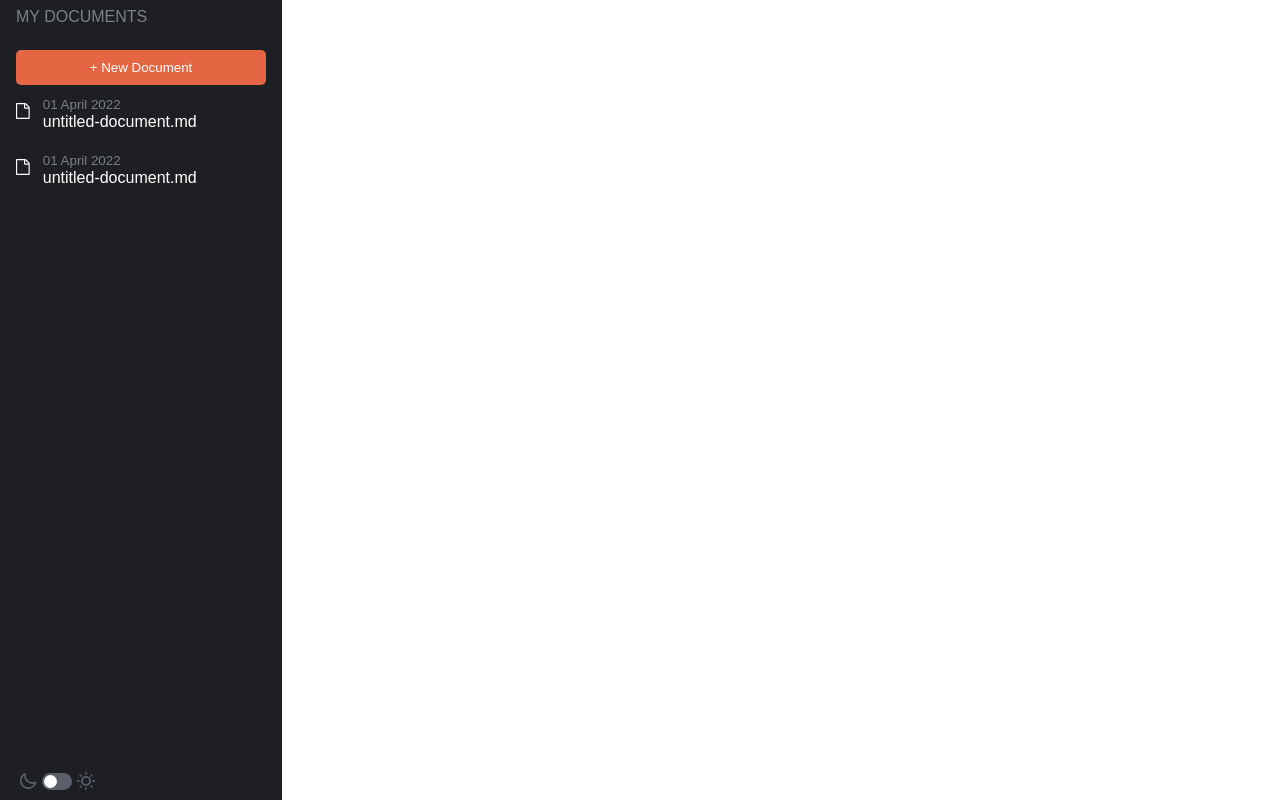
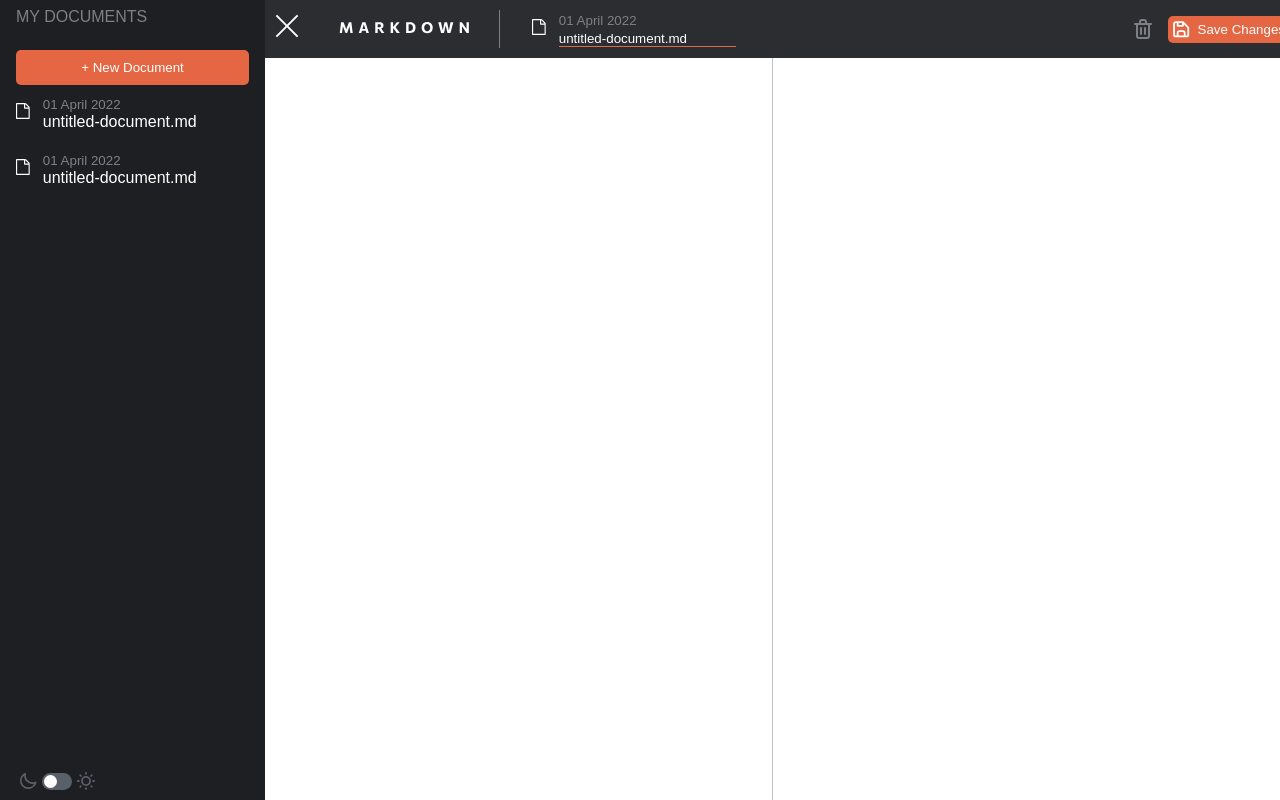
Before and after one commit to AkideweKuseh/markdown-editor, a Vue app: page / in a window 1280 px wide. Built offline with nearby package versions, Linux system fonts and the light colour scheme.

Commit message:
Created Editor Component (Header, Textarea and Preview)

```diff
--- a/src/App.vue
+++ b/src/App.vue
@@ -1,15 +1,18 @@
 <script lang="ts">
 import Sidebar from '@/components/Sidebar.vue'
+import Editor from '@/components/Editor.vue'
   export default{
     name: 'App',
     components: {
-      Sidebar
+      Sidebar,
+      Editor
     }
   }
 </script>
 
 <template>
    <sidebar></sidebar>
+   <editor></editor>
 </template>
 
 <style>
--- a/src/assets/main.css
+++ b/src/assets/main.css
@@ -24,9 +24,13 @@
     margin: 0;
     user-select: none;
 }
+.app{
+    display: flex;
+}
 
 body{
     font-family: "Roboto Slab", serif;
+    overflow: hidden;
 }
 
 h1{
@@ -58,3 +62,19 @@ h6{
     font-size: 14px;
     color: var(--btnIdelColor);
 }
+
+.sidebar .hidden {
+    transform: translateX(-100%);
+}
+
+.main-content .full-width {
+    margin-left: 0;
+}
+
+.header .menu-active .menu-btn {
+    display: none;
+}
+
+  .header .menu-active .close-btn {
+    display: block;
+}
--- /dev/null
+++ b/src/components/Editor.vue
@@ -0,0 +1,160 @@
+<template>
+    <div class="main-content" id="main-content">
+        <div class="header" id="header">
+            <div class="header-left">
+                <button class="menu-btn" id="menu-btn">
+                    <img src="../assets/icon-menu.svg">
+                </button>
+                <button class="close-btn" id="close-btn">
+                    <img src="../assets/icon-close.svg">
+                </button>
+                <span class="logo"><img src="../assets/logo.svg"></span>
+                <div class="document">
+                        <div class="file-icon">
+                            <img src="../assets/icon-document.svg" />
+                        </div>
+                    <div class="file-info">
+                        <small>01 April 2022</small><br>
+                        <span><input type="text" value="untitled-document.md"></span>
+                    </div>
+                    </div>
+            </div>
+            <div class="header-right">
+                <img class="delete-icon" src="../assets/icon-delete.svg"/>
+                <button class="btn-save"><img class="save-icon" src="../assets/icon-save.svg"/>Save Changes</button>
+            </div>
+        </div>
+        <div class="markdown-editor">
+            <textarea class="markdown" id="markdown"></textarea>
+            <div class="preview" id="preview"></div>
+        </div>
+    </div>
+</template>
+
+<script lang="ts">
+    export default{
+        name: 'Editor',
+        data(){
+
+        },
+        methods: {
+            slideSidebar(){}
+        }
+    }
+</script>
+
+<style>
+    .main-content {
+        flex: 1;
+        margin-left: 265px;
+        transition: margin-left 0.3s ease-in-out;
+        display: flex;
+        flex-direction: column;
+        height: 100vh;
+        padding: auto;
+    }
+
+    .menu-btn, .close-btn {
+        background: none;
+        border: none;
+        font-size: 24px;
+        cursor: pointer;
+        margin-right: 10px;
+        display: none;
+    }
+
+    .close-btn:hover {
+        background: var(--navIconBacroundColor);
+    }
+
+    .close-btn {
+        display: block;
+    }
+
+    .header.menu-active .menu-btn {
+         display: none;
+    }
+
+    .header.menu-active .close-btn {
+        display: block;
+    }
+
+    .header {
+        display: flex;
+        align-items: center;
+        justify-content: space-between;
+        background: var(--headerBackgroundColor);
+        padding: 10px;
+        width: 100%;
+        color: var(--primaryColor);
+        font-family: sans-serif;
+    }
+
+    .header-left{
+        display: flex;
+        align-items: center;
+    }
+
+    .header .logo{
+        padding: 10px 30px;
+        border-right: 1px solid var(--smallTextColor);
+    }
+    .header-left .document{
+        margin-left: 2rem;
+    }
+
+    .document .file-info small{
+        color: var(--smallTextColor);
+    }
+
+    .document input{
+        background: none;
+        border: none;
+        outline: none;
+        color: var(--primaryColor);
+        border-bottom: 1px solid var(--btnIdleColor);
+    }
+
+    .header-right{
+        display: flex;
+        align-items: center;
+    }
+
+    .header-right .btn-save{
+        padding: 5px;
+        display: flex;
+        align-items: center;
+        margin-left: 1rem;
+        border-radius: 5px;
+        background: var(--btnIdleColor);
+        border: none;
+        color: var(--primaryColor);
+        cursor: pointer;
+    }
+
+    .header-right .save-icon{
+        margin-right: 0.5rem;
+    }
+
+    .markdown-editor {
+        display: flex;
+        height: calc(100vh - 50px);
+    }
+
+    .markdown {
+        width: 50%;
+        padding: 10px;
+        border: none;
+        resize: none;
+        outline: none;
+        font-size: 16px;
+    }
+
+    .preview {
+        width: 50%;
+        padding: 10px;
+        overflow-y: auto;
+        border-left: 1px solid #bdc3c7;
+    }
+
+</style>
--- a/src/components/Sidebar.vue
+++ b/src/components/Sidebar.vue
@@ -48,7 +48,7 @@
 
 <style>
     .sidebar {
-        width: 250px;
+        width: 233px;
         background: var(--sidebarColor);
         color: white;
         position: fixed;
```
